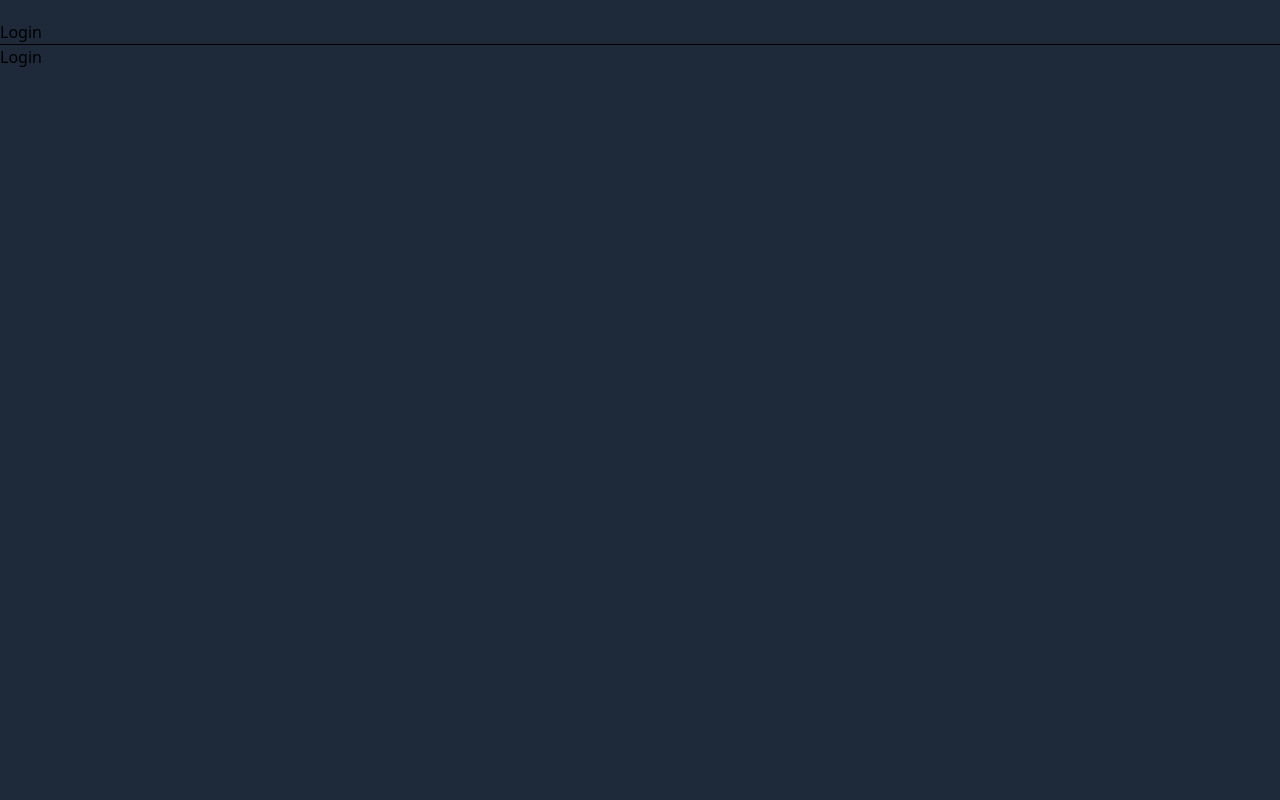
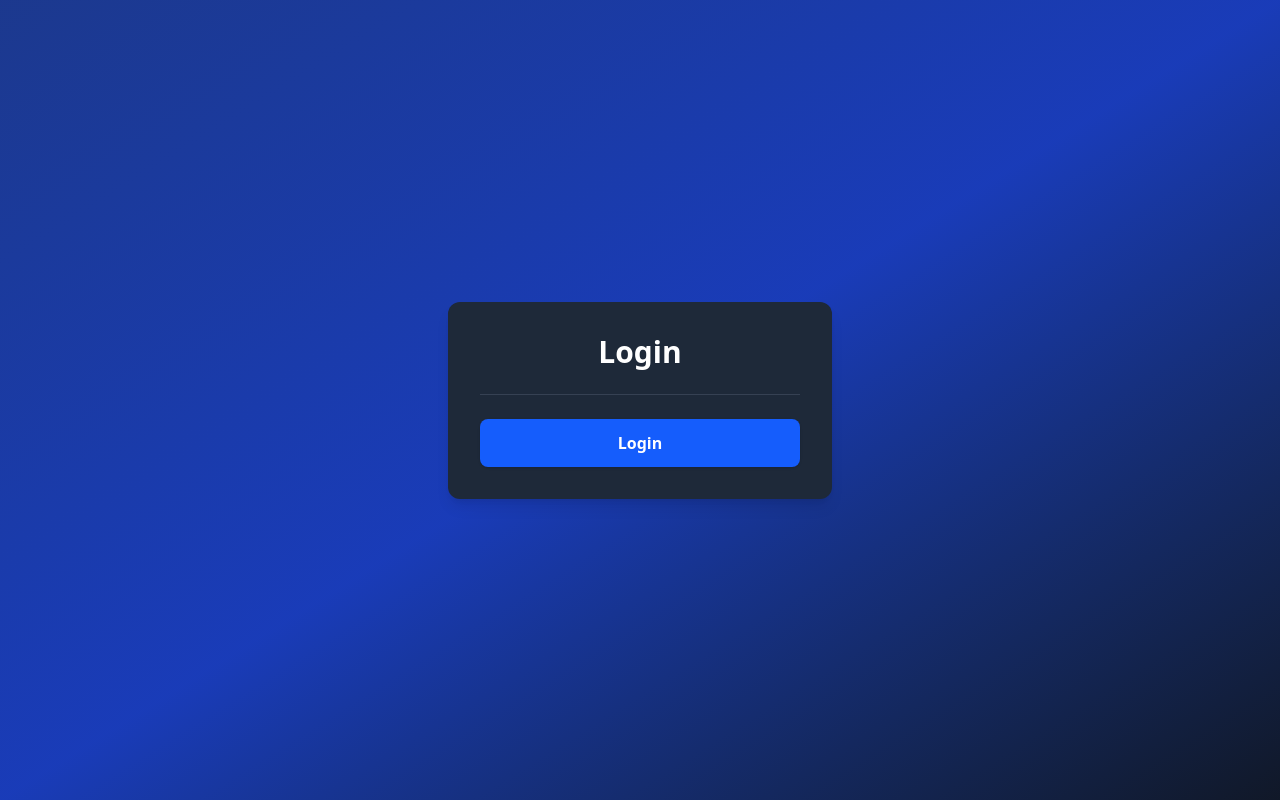
Before and after one commit to JorgeSng/countriesRank, a React (Vite) app: page /login in a window 1280 px wide. Built offline with nearby package versions, Linux system fonts and the light colour scheme.

Commit message:
new LoginPage

```diff
--- a/src/auth/pages/LoginPage.jsx
+++ b/src/auth/pages/LoginPage.jsx
@@ -1,4 +1,3 @@
-
 import { useNavigate } from "react-router-dom";
 import { useContext } from "react";
 import { AuthContext } from "../context/AuthContext";
@@ -8,22 +7,24 @@ export const LoginPage = () => {
     const { login } = useContext(AuthContext);
 
     const onLogin = () => {
-
         const lastPath = localStorage.getItem('lastPath') || '/';
         login('Jorge Almeida');
-
         navigate(lastPath, {
             replace: true
         });
     };
     return (
-        <div className="container mt-5">
-            <h1>Login</h1>
-            <hr />
-            <button className="btn btn-primary" onClick={onLogin}>
-                Login
-            </button>
-
+        <div className="min-h-screen flex items-center justify-center bg-gradient-to-br from-blue-900 via-blue-800 to-gray-900">
+            <div className="bg-gray-800 rounded-xl shadow-lg p-8 w-full max-w-sm">
+                <h1 className="text-3xl font-bold text-center text-white mb-6">Login</h1>
+                <hr className="border-gray-700 mb-6" />
+                <button
+                    className="w-full py-3 px-4 bg-blue-600 hover:bg-blue-700 text-white font-semibold rounded-lg shadow transition duration-200 focus:outline-none focus:ring-2 focus:ring-blue-400 focus:ring-opacity-50 cursor-pointer"
+                    onClick={onLogin}
+                >
+                    Login
+                </button>
+            </div>
         </div>
     );
 }
--- a/src/countries/components/countryDetails/AdditionalInfoComponent.jsx
+++ b/src/countries/components/countryDetails/AdditionalInfoComponent.jsx
@@ -2,7 +2,7 @@
 export const AdditionalInfoComponent = ({ countryDetails }) => {
     return (
         <div className="space-y-6">
-            <div className="bg-gray-800 p-6 rounded-lg">
+            <div className="p-6 rounded-lg">
                 <h3 className="text-xl font-semibold mb-4">Additional Information</h3>
                 <div className="space-y-4">
                     <div>
@@ -48,7 +48,7 @@ export const AdditionalInfoComponent = ({ countryDetails }) => {
             </div>
 
             {countryDetails.maps?.googleMaps && (
-                <div className="bg-gray-800 p-6 rounded-lg">
+                <div className="p-6 rounded-lg">
                     <h3 className="text-xl font-semibold mb-4">Location</h3>
                     <a
                         href={countryDetails.maps.googleMaps}
--- a/src/countries/components/countryDetails/BorderCountryCardComponent.jsx
+++ b/src/countries/components/countryDetails/BorderCountryCardComponent.jsx
@@ -15,7 +15,7 @@ export const BorderCountryCardComponent = ({ countryCode }) => {
 
     if (isLoading) {
         return (
-            <div className="bg-gray-800 rounded-lg p-4">
+            <div className="rounded-lg p-4">
                 <div data-testid="loading-skeleton" className="w-full h-24 bg-gray-700 rounded-md mb-3 animate-pulse"></div>
                 <div className="h-4 bg-gray-700 rounded w-3/4 mx-auto animate-pulse"></div>
             </div>
@@ -24,7 +24,7 @@ export const BorderCountryCardComponent = ({ countryCode }) => {
 
     if (isError || !countryData || !countryData[0]) {
         return (
-            <div className="bg-gray-800 rounded-lg p-4">
+            <div className="rounded-lg p-4">
                 <p className="text-center text-gray-400">Error loading country</p>
             </div>
         );
@@ -35,7 +35,7 @@ export const BorderCountryCardComponent = ({ countryCode }) => {
     return (
         <div
             onClick={() => navigate(`/details/${country.cca2}`)}
-            className="bg-gray-800 rounded-lg p-4 cursor-pointer hover:bg-gray-700 transition-colors"
+            className="rounded-lg p-4 cursor-pointer hover:bg-gray-700 transition-colors"
         >
             <img
                 src={country.flags.svg}
--- a/src/countries/components/countryDetails/MainInfoComponent.jsx
+++ b/src/countries/components/countryDetails/MainInfoComponent.jsx
@@ -7,7 +7,7 @@ export const MainInfoComponent = ({countryDetails}) => {
               alt={countryDetails.flags?.alt || `Flag of ${countryDetails.name?.common || ''}`}
               className="w-full rounded-lg shadow-lg"
           />
-          <div className="bg-gray-800 p-6 rounded-lg">
+          <div className="p-6 rounded-lg">
               <h1 className="text-3xl font-bold mb-4">{countryDetails.name?.common}</h1>
               <h2 className="text-xl text-gray-300 mb-4">{countryDetails.name?.official}</h2>
               <div className="grid grid-cols-2 gap-4">
--- a/src/countries/components/sidebar/SideBarComponent.jsx
+++ b/src/countries/components/sidebar/SideBarComponent.jsx
@@ -45,7 +45,7 @@ export const SideBarComponent = ({
     };
 
     return (
-        <section className="text-white bg-gray-800 md:bg-transparent rounded-lg md:rounded-none md:pr-6 space-y-4 md:space-y-6">
+        <section className="text-white md:bg-transparent rounded-lg md:rounded-none md:pr-6 space-y-4 md:space-y-6">
             <div>
                 <h3 className="font-semibold mb-2 text-sm md:text-base">Sort by</h3>
                 <SelectComponent
```
Also changed, not shown: 1 other file (tests, documents, lock files or other folders).
